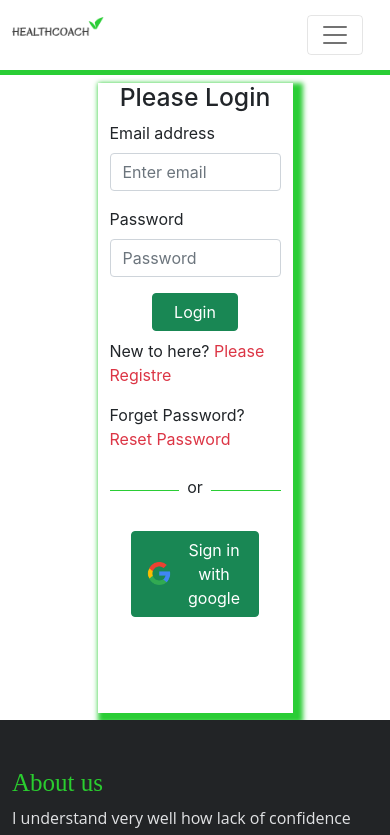
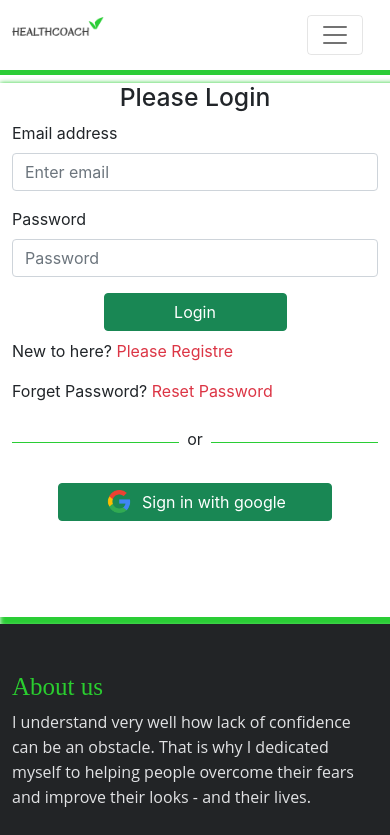
Before and after one commit to rifatjahan823/heath-coach, a React (Create React App) app: page /login in a window 390 px wide. Shown: the top 835 px of the page. Built offline with nearby package versions, Linux system fonts and the light colour scheme; no server answers.

Commit message:
complete responsive

```diff
--- a/src/Components/Pages/CheckOut/CheckOut.js
+++ b/src/Components/Pages/CheckOut/CheckOut.js
@@ -31,7 +31,7 @@ const CheckOut = () => {
 
 
     return (
-        <div className='container mx-auto pb-5 form-container'style={{width:"50%"}}>
+        <div className='container mx-auto pb-5 form-container'>
         <h2 className='text-center  mt-2'>Please Check Out</h2>
         <Form onSubmit={loginHandle}>
             <Form.Group className="mb-3" controlId="formBasicEmail">
--- a/src/Components/Pages/Login/Loading/Loading.js
+++ b/src/Components/Pages/Login/Loading/Loading.js
@@ -2,11 +2,13 @@ import React, { memo } from 'react';
 
 const Loading = memo(() => {
     return (
-        <div style={{heigh:"400px"}} className='w-100 d-flex justify-content-center align-iems-center'>
+       <div style={{height:"400px"}}>
+            <div className='w-100 d-flex justify-content-center align-iems-center'>
             <div className="spinner-border text-primary" role="status">
              <span className="visually-hidden">Loading...</span>
         </div>
         </div>
+       </div>
     );
 });
 
--- a/src/Components/Pages/Login/Login/Login.css
+++ b/src/Components/Pages/Login/Login/Login.css
@@ -3,4 +3,10 @@
     margin-top: 1%;
     margin-bottom: 2%;
     box-shadow: 5px 5px 5px 5px #2acd35;
+    width:50%;
 }
+@media  only screen and (max-width: 576px) {
+    .form-container{
+        width:100%;
+    }
+}
--- a/src/Components/Pages/Login/Login/Login.js
+++ b/src/Components/Pages/Login/Login/Login.js
@@ -50,7 +50,7 @@ if(sending){
 
 
     return (
-        <div className='container w-50 mx-auto pb-5 form-container'>
+        <div className='container mx-auto pb-5 form-container'>
         <h2 className='text-center  mt-2'>Please Login</h2>
         <Form onSubmit={submit}>
             <Form.Group className="mb-3" controlId="formBasicEmail">
--- a/src/Components/Pages/Login/Register/Register.js
+++ b/src/Components/Pages/Login/Register/Register.js
@@ -12,7 +12,7 @@ const Register = () => {
     const[confirmPassword,setConfirmPassword]=useState('')
     const[error,setError]=useState('');
 
-   const [ createUserWithEmailAndPassword,user,loading]=useCreateUserWithEmailAndPassword(auth,{emailVerificationOptions:true});
+   const [ createUserWithEmailAndPassword,user,loading]=useCreateUserWithEmailAndPassword(auth,{ emailVerification: true });
 
     const handleEmail =(event)=>{
       setEmail(event.target.value)
@@ -49,7 +49,7 @@ const navigate=useNavigate();
     createUserWithEmailAndPassword(email,password);
   }
     return (
-        <div className='container w-50 mx-auto pb-5 form-container'>
+        <div className='container mx-auto pb-5 form-container'>
         <h2 className='text-center  mt-2'>Register</h2>
         <Form onSubmit={registar}>
             <Form.Group className="mb-3" controlId="formBasicEmail">
--- a/src/Components/Pages/Shared/Header/Header.css
+++ b/src/Components/Pages/Shared/Header/Header.css
@@ -16,3 +16,9 @@
 .navbar-light .navbar-nav .nav-link {
     color: rgb(0 0 0);
 }
+.navbar-light .navbar-nav .nav-link:hover {
+    border-bottom: 2px solid #2acd35;
+}
+.navbar-light .navbar-nav .nav-link.active {
+    border-bottom: 2px solid red;
+}
--- a/src/Components/Pages/Shared/Header/Header.js
+++ b/src/Components/Pages/Shared/Header/Header.js
@@ -31,7 +31,7 @@ const Header = () => {
             <Nav>
             {
                user?
-              <button className='header-btn' onClick={signout}>Sign Out</button>
+               <Nav.Link onClick={signout} as={Link} to="/" >Login</Nav.Link>
 
               :
               <Nav.Link as={Link} to="/login">Login</Nav.Link>
```
